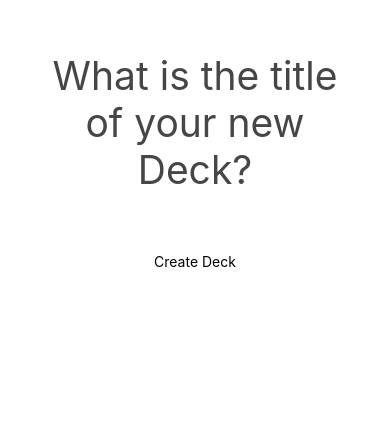
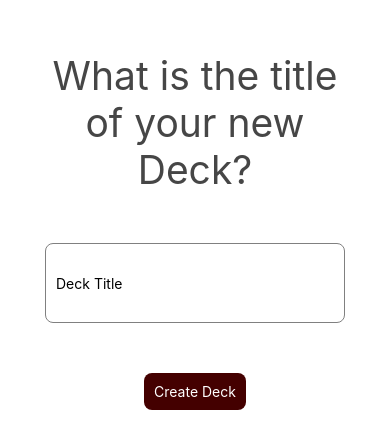
Before and after one commit to bkalafat/UdaciCards, a React Native app: screen / in a window 390 px wide. Shown: the part 148-596 px from the top of the page. Built offline with nearby package versions, Linux system fonts and the light colour scheme.

Commit message:
style: Set width of text input

```diff
--- a/components/NewDeck.js
+++ b/components/NewDeck.js
@@ -1,6 +1,7 @@
 import React, { Component } from 'react'
-import { StyleSheet, Text, View } from 'react-native'
+import { StyleSheet, Text, View, TextInput } from 'react-native'
 import TextButton from "./TextButton";
+import { bordeaux, white } from '../utils/colors';
 
 export default class NewDeck extends Component {
 
@@ -12,7 +13,11 @@ export default class NewDeck extends Component {
     return (
       <View style={styles.container} >
         <Text style={styles.text}>What is the title of your new Deck?</Text>
-        <TextButton style={{ padding: 10 }} onPress={this.createDeck}>
+        <TextInput
+          style={styles.textInput}
+          placeholder={"Deck Title"}
+        />
+        <TextButton style={styles.button} onPress={this.createDeck}>
           Create Deck
         </TextButton>
       </View>
@@ -38,9 +43,16 @@ const styles = StyleSheet.create({
     borderWidth: 1,
     width: 300,
     borderRadius: 8,
-    paddingLeft: 10
+    paddingLeft: 10,
+    width: 300,
+    height: 80
   },
   button: {
-    justifyContent: 'flex-end'
+    padding: 10,
+    margin: 50,
+    backgroundColor:
+    bordeaux,
+    color: white,
+    borderRadius: 8
   }
 });
```
